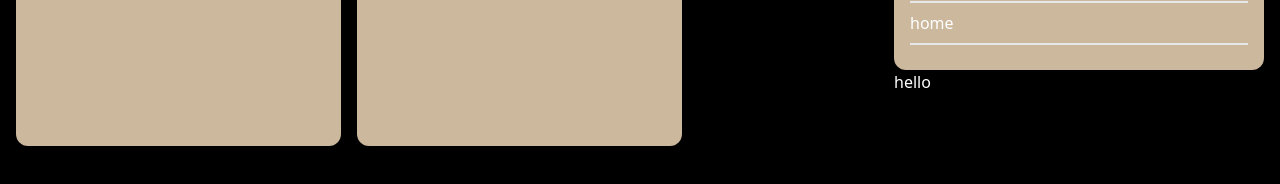
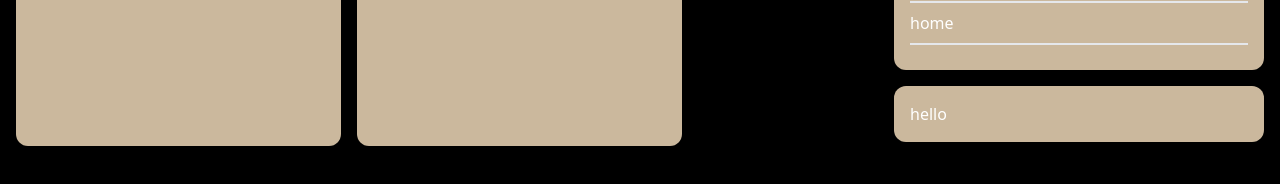
Before and after one commit to akareagwom/MOD-LE, a React (Vite) app: page / in a window 1280 px wide. Shown: the part 490-674 px from the top of the page. Built offline with nearby package versions, Linux system fonts and the light colour scheme.

Commit message:
footer update

```diff
--- a/src/home/components/Footer.tsx
+++ b/src/home/components/Footer.tsx
@@ -6,7 +6,7 @@ interface Props {
 
 const Footer: React.FC<Props> = ({  }) => {
   return (
-    <div className='text-white' >
+    <div className='text-white bg-[#cbb89d] rounded-xl p-4 mt-4' >
 
       hello
     </div>
```
